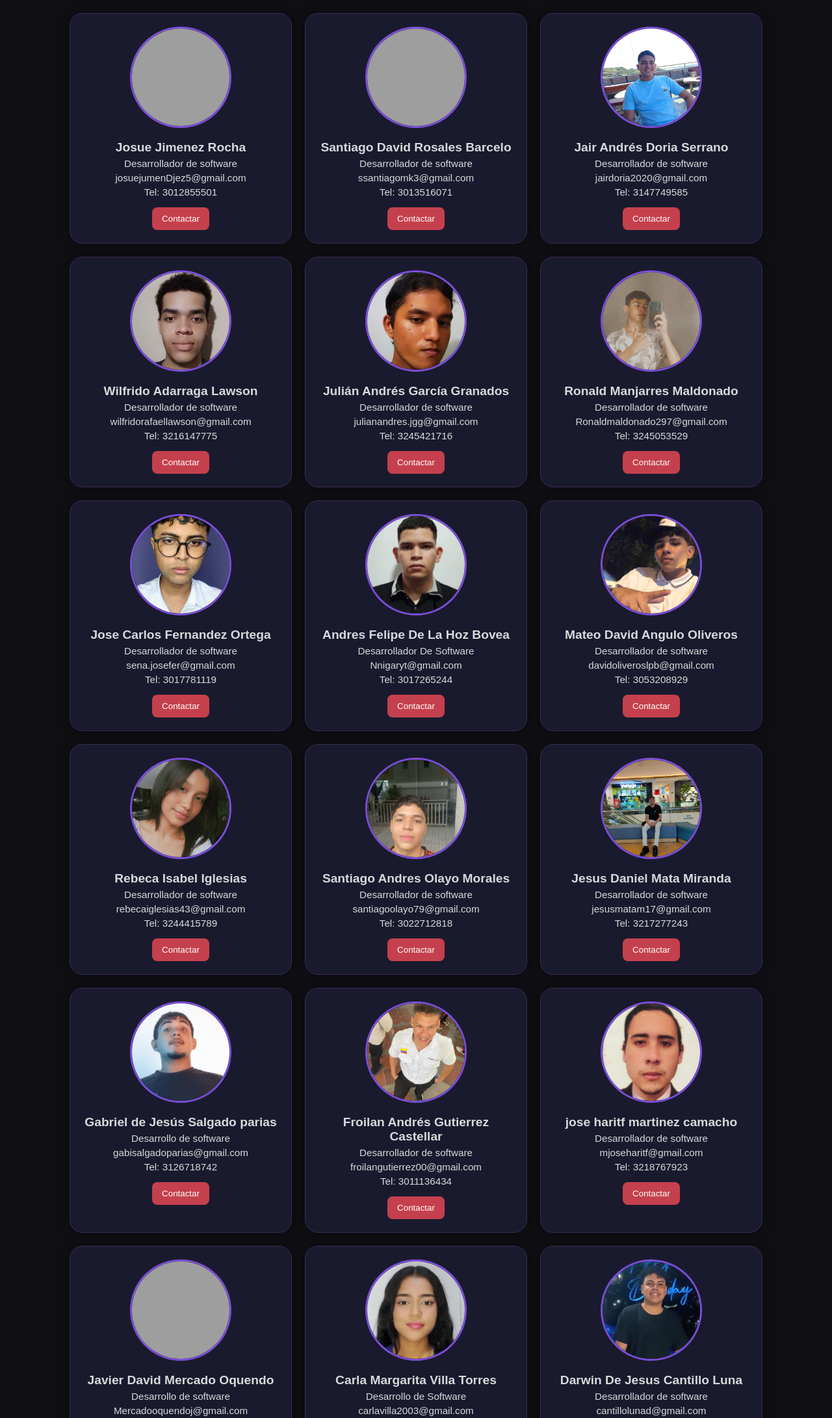
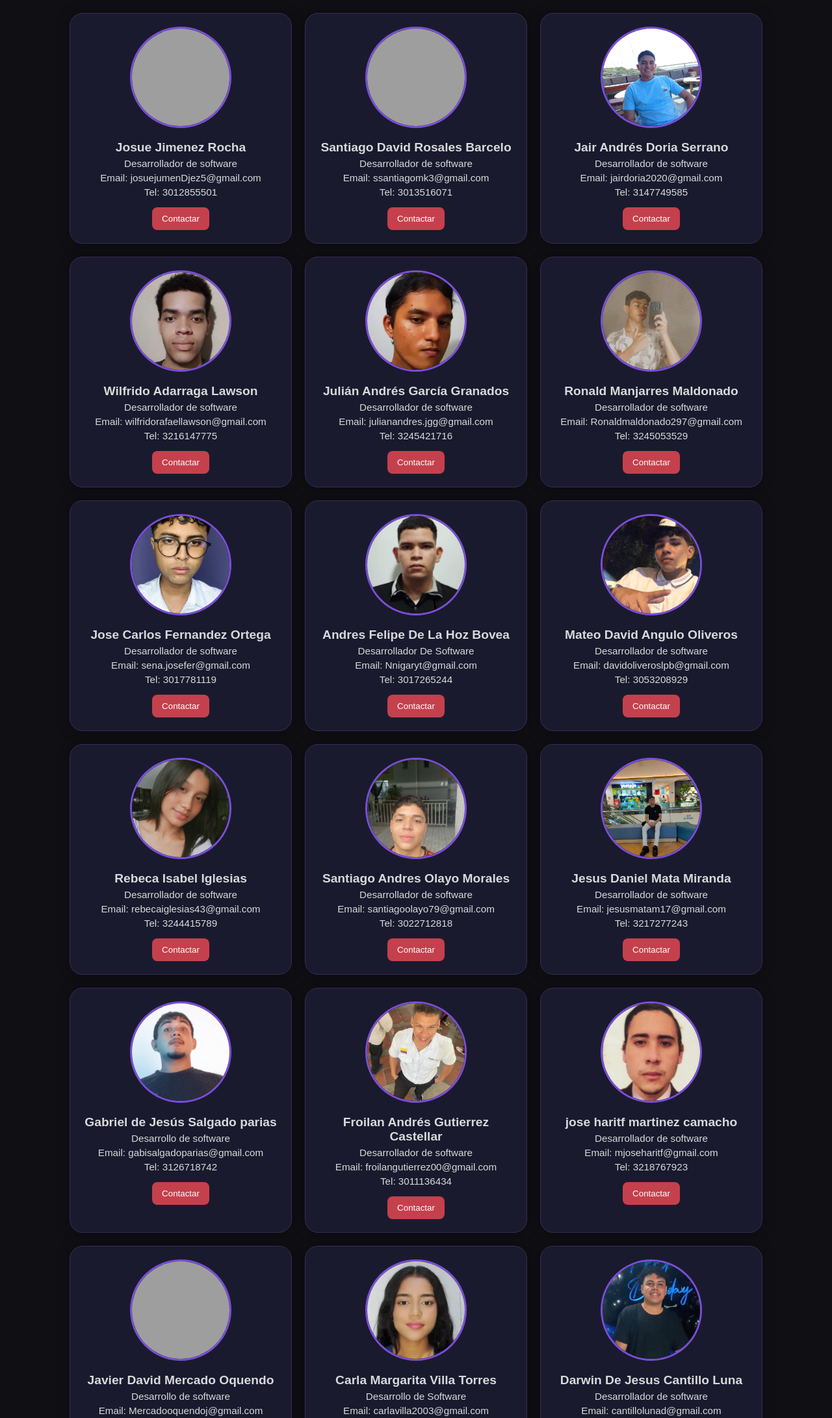
Before and after one commit to zzskrillexzz/tarjeta_aprendiz, a plain HTML site: page index.html in a window 1280 px wide. Shown: the top 2182 px of the page at 65% size. Drawn offline with Linux system fonts and the light colour scheme; grey boxes are pictures that could not be loaded.

Commit message:
Update index.html

```diff
--- a/index.html
+++ b/index.html
@@ -14,139 +14,139 @@
     <div class="card"><img src="img/josue.png" alt="Avatar">
       <h2>Josue Jimenez Rocha</h2>
       <p>Desarrollador de software</p>
-      <p>josuejumenDjez5@gmail.com</p>
+      <p>Email: josuejumenDjez5@gmail.com</p>
       <p>Tel: 3012855501</p><button>Contactar</button>
     </div>
     <div class="card"><img src="img/santiago.png" alt="Avatar">
       <h2>Santiago David Rosales Barcelo</h2>
       <p>Desarrollador de software</p>
-      <p>ssantiagomk3@gmail.com</p>
+      <p>Email: ssantiagomk3@gmail.com</p>
       <p>Tel: 3013516071</p><button>Contactar</button>
     </div>
     <div class="card"><img src="img/jair.png" alt="Avatar">
       <h2>Jair Andrés Doria Serrano</h2>
       <p>Desarrollador de software</p>
-      <p>jairdoria2020@gmail.com</p>
+      <p>Email: jairdoria2020@gmail.com</p>
       <p>Tel: 3147749585</p><button>Contactar</button>
     </div>
     <div class="card"><img src="img/willfrido.png" alt="Avatar">
       <h2>Wilfrido Adarraga Lawson</h2>
       <p>Desarrollador de software</p>
-      <p>wilfridorafaellawson@gmail.com</p>
+      <p>Email: wilfridorafaellawson@gmail.com</p>
       <p>Tel: 3216147775</p><button>Contactar</button>
     </div>
     <div class="card"><img src="img/julian.jpeg" alt="Avatar">
       <h2>Julián Andrés García Granados</h2>
       <p>Desarrollador de software</p>
-      <p>julianandres.jgg@gmail.com</p>
+      <p>Email: julianandres.jgg@gmail.com</p>
       <p>Tel: 3245421716</p><button>Contactar</button>
     </div>
     <div class="card"><img src="img/ronal.png" alt="Avatar">
       <h2>Ronald Manjarres Maldonado</h2>
       <p>Desarrollador de software</p>
-      <p>Ronaldmaldonado297@gmail.com</p>
+      <p>Email: Ronaldmaldonado297@gmail.com</p>
       <p>Tel: 3245053529</p><button>Contactar</button>
     </div>
     <div class="card"><img src="img/jose-fernandez.jpg" alt="Avatar">
       <h2>Jose Carlos Fernandez Ortega</h2>
       <p>Desarrollador de software</p>
-      <p>sena.josefer@gmail.com</p>
+      <p>Email: sena.josefer@gmail.com</p>
       <p>Tel: 3017781119</p><button>Contactar</button>
     </div>
     <div class="card"><img src="img/andres.png" alt="Avatar">
       <h2>Andres Felipe De La Hoz Bovea</h2>
       <p>Desarrollador De Software</p>
-      <p>Nnigaryt@gmail.com</p>
+      <p>Email: Nnigaryt@gmail.com</p>
       <p>Tel: 3017265244</p><button>Contactar</button>
     </div>
     <div class="card"><img src="img/mateo-angulo.jpg" alt="Avatar">
       <h2>Mateo David Angulo Oliveros</h2>
       <p>Desarrollador de software</p>
-      <p>davidoliveroslpb@gmail.com</p>
+      <p>Email: davidoliveroslpb@gmail.com</p>
       <p>Tel: 3053208929</p><button>Contactar</button>
     </div>
     <div class="card"><img src="img/rebeca.png" alt="Avatar">
       <h2>Rebeca Isabel Iglesias</h2>
       <p>Desarrollador de software</p>
-      <p>rebecaiglesias43@gmail.com</p>
+      <p>Email: rebecaiglesias43@gmail.com</p>
       <p>Tel: 3244415789</p><button>Contactar</button>
     </div>
     <div class="card"><img src="img/santiago-olayo.jpg" alt="Avatar">
       <h2>Santiago Andres Olayo Morales</h2>
       <p>Desarrollador de software</p>
-      <p>santiagoolayo79@gmail.com</p>
+      <p>Email: santiagoolayo79@gmail.com</p>
       <p>Tel: 3022712818</p><button>Contactar</button>
     </div>
     <div class="card"><img src="img/jesus-mata.jpg" alt="Avatar">
       <h2>Jesus Daniel Mata Miranda</h2>
       <p>Desarrollador de software</p>
-      <p>jesusmatam17@gmail.com</p>
+      <p>Email: jesusmatam17@gmail.com</p>
       <p>Tel: 3217277243</p><button>Contactar</button>
     </div>
     <div class="card"><img src="img/gabriel-salgado.jpg" alt="Avatar">
       <h2>Gabriel de Jesús Salgado parias</h2>
       <p>Desarrollo de software</p>
-      <p>gabisalgadoparias@gmail.com</p>
+      <p>Email: gabisalgadoparias@gmail.com</p>
       <p>Tel: 3126718742</p><button>Contactar</button>
     </div>
     <div class="card"><img src="img/froilan.png" alt="Avatar">
       <h2>Froilan Andrés Gutierrez Castellar</h2>
       <p>Desarrollador de software</p>
-      <p>froilangutierrez00@gmail.com</p>
+      <p>Email: froilangutierrez00@gmail.com</p>
       <p>Tel: 3011136434</p><button>Contactar</button>
     </div>
     <div class="card"><img src="img/jose-haritf.png" alt="Avatar">
       <h2>jose haritf martinez camacho</h2>
       <p>Desarrollador de software</p>
-      <p>mjoseharitf@gmail.com</p>
+      <p>Email: mjoseharitf@gmail.com</p>
       <p>Tel: 3218767923</p><button>Contactar</button>
     </div>
     <div class="card"><img src="img/javier-mercado.png" alt="Avatar">
       <h2>Javier David Mercado Oquendo</h2>
       <p>Desarrollo de software</p>
-      <p>Mercadooquendoj@gmail.com</p>
+      <p>Email: Mercadooquendoj@gmail.com</p>
       <p>Tel: 3015761299</p><button>Contactar</button>
     </div>
     <div class="card"><img src="img/carla-villa.jpg" alt="Avatar">
       <h2>Carla Margarita Villa Torres</h2>
       <p>Desarrollo de Software</p>
-      <p>carlavilla2003@gmail.com</p>
+      <p>Email: carlavilla2003@gmail.com</p>
       <p>Tel: 3045591962</p><button>Contactar</button>
     </div>
     <div class="card"><img src="img/darwin.png" alt="Avatar">
       <h2>Darwin De Jesus Cantillo Luna</h2>
       <p>Desarrollador de software</p>
-      <p>cantillolunad@gmail.com</p>
+      <p>Email: cantillolunad@gmail.com</p>
       <p>Tel: 3004179711</p><button>Contactar</button>
     </div>
     <div class="card"><img src="img/daniel.jpg" alt="Avatar">
       <h2>Daniel Lafaurie Zarate</h2>
       <p>Desarrollador de Software</p>
-      <p>danieleren159@gmail.com</p>
+      <p>Email: danieleren159@gmail.com</p>
       <p>Tel: 3017490092</p><button>Contactar</button>
     </div>
     <div class="card"><img src="img/genesis.png" alt="Avatar">
       <h2>Genesis Carolina Arias De La Asuncion</h2>
       <p>Desarrollador de Software</p>
-      <p>ariasgenesis2005@gmail.com</p>
+      <p>Email: ariasgenesis2005@gmail.com</p>
       <p>Tel: 3005427838</p><button>Contactar</button>
     </div>
     <div class="card"><img src="img/delio.png" alt="Avatar">
       <h2>Delio rafael villa cantillo</h2>
       <p>Desarrollador de Software</p>
-      <p>Deliorafaelcantillovilla@gmail.com</p>
+      <p>Email: Deliorafaelcantillovilla@gmail.com</p>
       <p>Tel: 3225297874</p><button>Contactar</button>
     </div>
     <div class="card"><img src="img/jhonatan.jpg" alt="Avatar">
       <h2>Jonatan Maestre Quiroz</h2>
       <p>Desarrollador de software</p>
-      <p>Jonatanmae2000@gmail.com</p>
+      <p>Email: Jonatanmae2000@gmail.com</p>
       <p>Tel: 3113742064</p><button>Contactar</button>
     </div>
     <div class="card"><img src="img/jesus-aleman.jpg" alt="Avatar">
       <h2>Jesus David Aleman Villar</h2>
       <p>Desarrollador de software</p>
-      <p>ospajesu@gmail.com</p>
+      <p>Email: ospajesu@gmail.com</p>
       <p>Tel: 3022880520</p><button>Contactar</button>
     </div>
 
```
